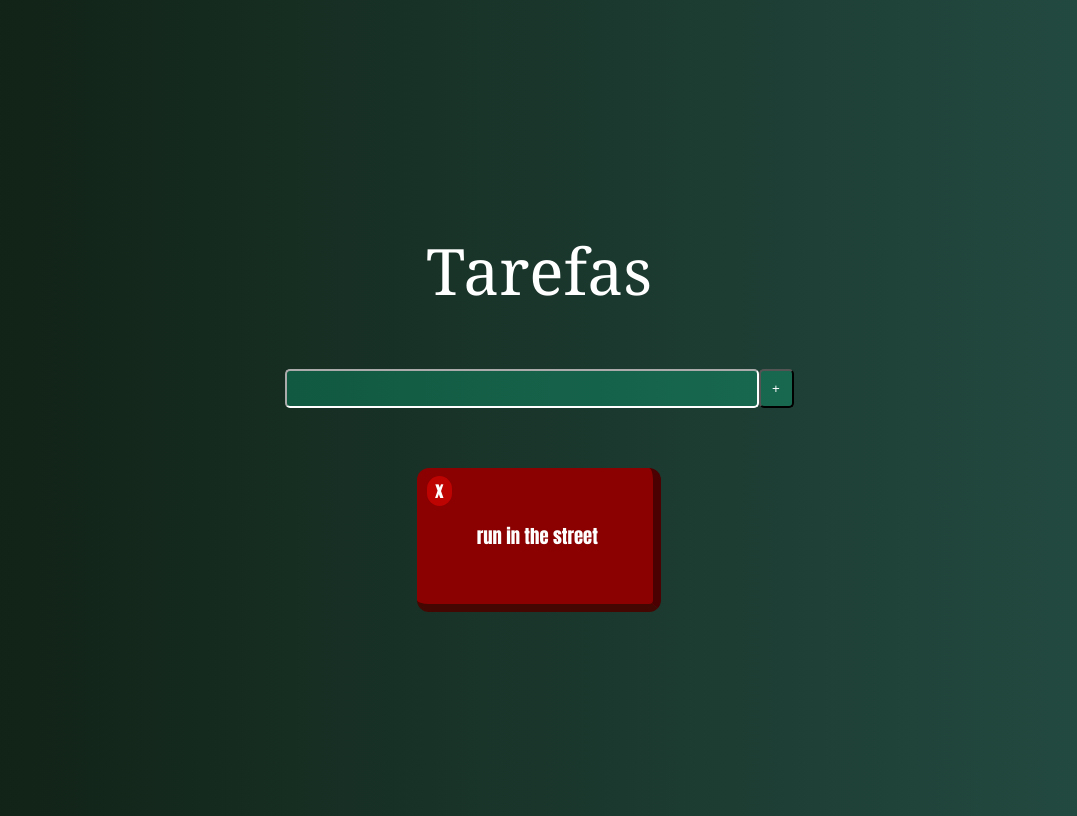
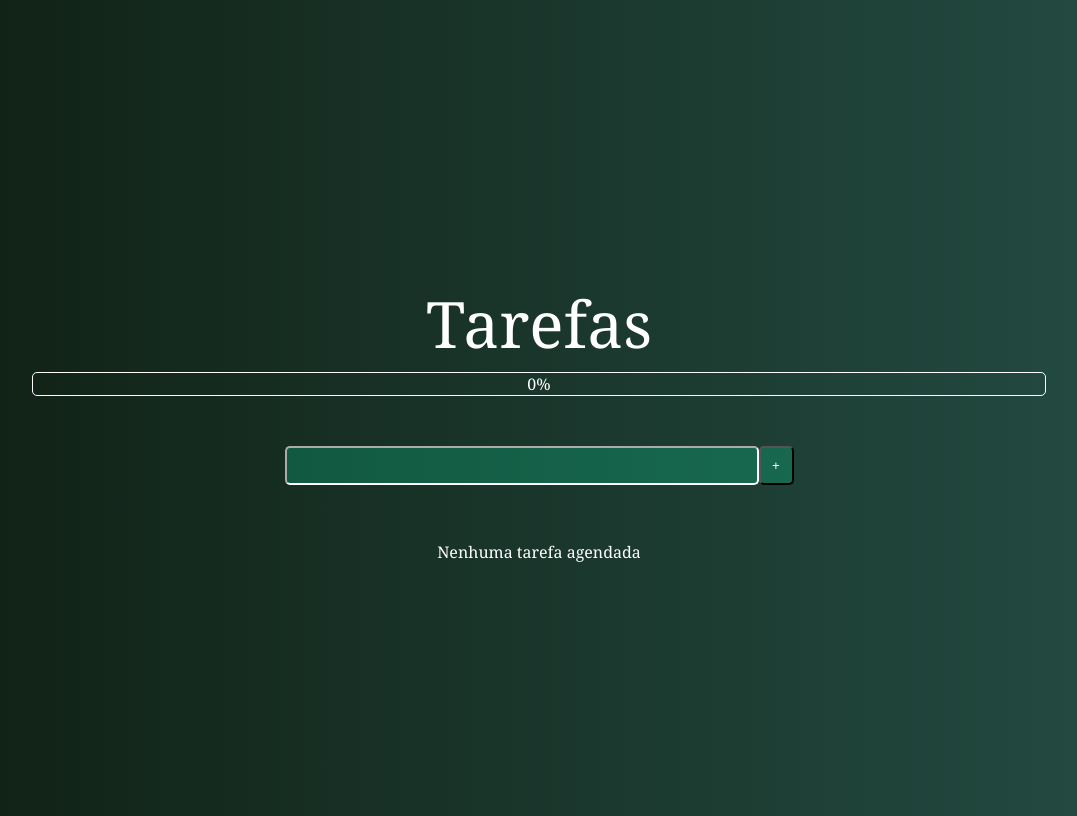
Before and after one commit to JoseCarlos-13/tarefas, a Vue app: page / in a window 1280 px wide. Shown: the whole page, without its empty margins (101-1178 px from the left). Built offline with nearby package versions, Linux system fonts and the light colour scheme.

Commit message:
a barra de progresso foi criada e está funcionando

```diff
--- a/src/App.vue
+++ b/src/App.vue
@@ -1,6 +1,7 @@
 <template>
 	<div id="app">
 		<h1>Tarefas</h1>
+		<progress-bar :progressBar="progressBar" />
 		<add-task @addItem="addOneTask"/>
 		<task-grid
 			@taskChangeState="toggleChangeTask"
@@ -11,20 +12,28 @@
 
 <script>
 import TaskList from '@/components/TaskGrid'
-import AddTask from '@/components/addTask'
+import AddTask from '@/components/AddTask'
+import ProgressBar from '@/components/ProgressBar'
 
 export default {
 	components: {
 		'task-grid': TaskList,
-		'add-task': AddTask
+		'add-task': AddTask,
+		'progress-bar': ProgressBar
 	},
 
 	data () {
         return{
-            tasks: [
-                { name: "run in the street", pending: false},
-            ]
+            tasks: []
         }
+	},
+
+	computed: {
+		progressBar(){
+			const total = this.tasks.length
+			const done = this.tasks.filter(t => t.pending).length
+			return Math.round(done / total * 100) || 0
+		}
 	},
 
 	methods: {
--- /dev/null
+++ b/src/components/ProgressBar.vue
@@ -0,0 +1,39 @@
+<template>
+        <div class="tasks-progress">
+            <span class="bar">{{progressBar}}%</span>
+            <div class="progress-bar" :style="{width: progressBar + '%'}"></div>
+        </div>
+</template>
+
+<script>
+export default {
+    props: {
+        progressBar: {type: Number, default: 0}
+    }
+}
+</script>
+
+<style>
+    .tasks-progress{
+        border: 1px solid white;
+        width: 80%;
+        color: white;
+        border-radius: 5px;
+        position: relative;
+        display: flex;
+        flex-direction: column;
+        align-items: center;
+    }
+
+    .progress-bar{
+        background-color: green;
+        height: 100%;
+        display: flex;
+        position: absolute;
+        align-self: flex-start;
+    }
+
+    .bar{
+        z-index: 1;
+    }
+</style>
--- a/src/components/TaskItem.vue
+++ b/src/components/TaskItem.vue
@@ -34,6 +34,7 @@ export default {
         font-size: 14pt;
         margin: 20px;
         display: flex;
+        flex-direction: row;
         justify-content: center;
         align-items: center;
         font-family: Impact, Haettenschweiler, 'Arial Narrow Bold', sans-serif;
@@ -57,9 +58,8 @@ export default {
         background-color: rgba(255, 250, 240, 0.219);
         color: rgb(255, 255, 255);
         display: flex;
-        justify-content: center;
         position: relative;
-        top: -45px;
+        bottom: 35px;
         right: 25px;
         padding-left: 8px;
         padding-right: 8px;
@@ -68,7 +68,7 @@ export default {
     }
 
     .pending .close{
-        background-color: rgba(214, 4, 4, 0.671);
+        background-color: rgba(214, 4, 4, 0.548);
     }
 
     .done .close{
```
Also changed, not shown: src/components/AddTask.vue (renamed from src/components/addTask.vue).
